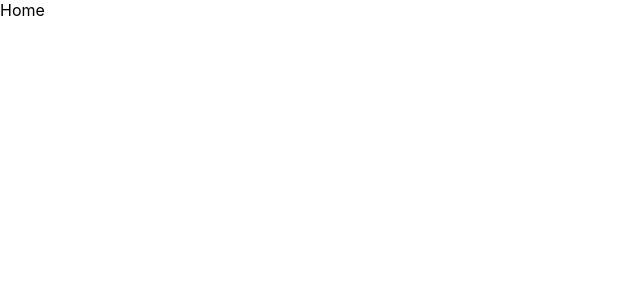
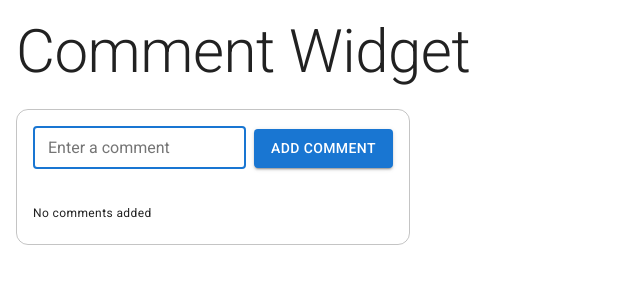
Before and after one commit to ayubshaikh1695/comment-widget, a React (Create React App) app: page / in a window 1280 px wide. Shown: the top 300 px of the page, without its empty margins (0-640 px from the left). Built offline with nearby package versions, Linux system fonts and the light colour scheme.

Commit message:
created Home component with handlers for comments and replies

```diff
--- a/src/App.js
+++ b/src/App.js
@@ -1,4 +1,4 @@
-import Home from "pages/home/home";
+import Home from "pages/home/home.component";
 
 const App = () => {
   return <Home />;
--- /dev/null
+++ b/src/pages/home/home.component.jsx
@@ -0,0 +1,208 @@
+import { useMemo, useState, useEffect } from "react";
+import Typography from "components/typography/typography.component";
+import NewComment from "widgets/new-comment/new-comment.component";
+import Button from "components/button/button.component";
+import Comment from "widgets/comment/comment.component";
+import {
+  getFromLocalStorage,
+  isObjectEmpty,
+  saveToLocalStorage,
+  sortCommentsByRecentDate,
+} from "utils";
+import styles from "./home.module.css";
+
+const Home = () => {
+  const [comments, setComments] = useState({});
+  const [replies, setReplies] = useState({});
+
+  useEffect(() => {
+    const persistedComments = getFromLocalStorage("comments");
+    const persistedReplies = getFromLocalStorage("replies");
+
+    if (!isObjectEmpty(persistedComments)) {
+      setComments(persistedComments);
+    }
+    if (!isObjectEmpty(persistedReplies)) {
+      setReplies(persistedReplies);
+    }
+  }, []);
+
+  useEffect(() => {
+    saveToLocalStorage("comments", comments);
+  }, [comments]);
+
+  useEffect(() => {
+    saveToLocalStorage("replies", replies);
+  }, [replies]);
+
+  const addNewComment = (comment) => {
+    setComments({ ...comments, [comment.id]: comment });
+  };
+
+  const updateComment = (obj) => {
+    if (comments[obj.id]) {
+      setComments({ ...comments, [obj.id]: obj });
+    } else if (replies[obj.id]) {
+      setReplies({ ...replies, [obj.id]: obj });
+    }
+  };
+
+  const deleteComment = (id) => {
+    // shallow copies of comment and replies from state
+    const commentsCopy = { ...comments };
+    const repliesCopy = { ...replies };
+
+    // function to delete the comment or reply object from either the
+    // comments state or replies state
+    const deleteHelper = (obj) => {
+      try {
+        if (obj.type === "comment") {
+          delete commentsCopy[obj.id];
+        } else if (obj.type === "reply") {
+          // checking if the parent object (on which the reply has been made)
+          // is available in the top level comments state or replies state and
+          // setting the value of parentObj constant to its reference
+          const parentObj =
+            repliesCopy[obj.parentId] || commentsCopy[obj.parentId];
+
+          if (parentObj) {
+            // filter out the replyId from the parent object replyIds array
+            // as the reply object is being deleted
+            parentObj.replyIds = parentObj.replyIds.filter(
+              (replyId) => replyId !== obj.id
+            );
+            // if parent objects's replyIds array is empty then delete that property
+            // from the parent object
+            if (!parentObj.replyIds.length) {
+              delete parentObj.replyIds;
+            }
+            delete repliesCopy[obj.id];
+          }
+        }
+      } catch (err) {
+        console.error(err);
+      }
+    };
+
+    const deleteObj = (obj) => {
+      try {
+        // check if the object (top level comment or a sub level reply) has
+        // replyIds and if so, recursively call deleteObj function for
+        // every replyId from replyIds by passing its object as argument
+        if (obj.replyIds) {
+          obj.replyIds.forEach((replyId) => {
+            deleteObj(replies[replyId]); // getting replyId object from replies state as a reply can't be in comments state (top level)
+            // once control returns back to the above line, call deleteHelper
+            // function with the object that was waiting for the nested objects to be deleted
+            deleteHelper(obj);
+          });
+        } else {
+          // if the object does not have any replyIds then this else block
+          // is executed calling deleteHelper function with the same object
+          deleteHelper(obj);
+        }
+      } catch (err) {
+        console.error(err);
+      }
+    };
+
+    // check if the id is of a top level comment or a sub level reply
+    // and call deleteObj function with that object
+    if (comments[id]) {
+      deleteObj(comments[id]);
+    } else if (replies[id]) {
+      deleteObj(replies[id]);
+    }
+
+    // finally set the comments and replies with the updated data in
+    // commentsCopy and repliesCopy
+    setComments(commentsCopy);
+    setReplies(repliesCopy);
+  };
+
+  const addNewReply = (reply) => {
+    const { id, parentId } = reply;
+
+    if (comments[parentId]) {
+      const commentsCopy = { ...comments };
+
+      if (commentsCopy[parentId].replyIds) {
+        commentsCopy[parentId].replyIds.unshift(id);
+      } else {
+        commentsCopy[parentId].replyIds = [id];
+      }
+
+      setComments(commentsCopy);
+      setReplies({ ...replies, [id]: reply });
+    } else if (replies[parentId]) {
+      const parentObj = { ...replies[parentId] };
+
+      if (parentObj.replyIds) {
+        parentObj.replyIds.unshift(id);
+      } else {
+        parentObj.replyIds = [id];
+      }
+
+      setReplies({
+        ...replies,
+        [parentId]: parentObj,
+        [id]: reply,
+      });
+    }
+  };
+
+  const commentsList = useMemo(() => {
+    let commentsArray = Object.keys(comments).map(
+      (commentId) => comments[commentId]
+    );
+    commentsArray = sortCommentsByRecentDate(commentsArray);
+    return commentsArray;
+  }, [comments]);
+
+  const handleDeleteAll = () => {
+    setComments({});
+    setReplies({});
+  };
+
+  return (
+    <div className={styles.wrapper}>
+      <div className={styles.jumbotron}>
+        <Typography variant="h2">Comment Widget</Typography>
+        <div className={styles.mainContent}>
+          <NewComment onAddComment={addNewComment} />
+          {commentsList.length > 0 ? (
+            <div className={styles.commentsContainer}>
+              <div className={styles.deleteAllContainer}>
+                <Button
+                  label="Delete All"
+                  variant="secondary"
+                  size="small"
+                  onClick={handleDeleteAll}
+                />
+              </div>
+              <ul className={styles.list}>
+                {commentsList.map((comment) => (
+                  <li key={comment.id} className={styles.listItem}>
+                    <Comment
+                      replies={replies}
+                      commentDetails={comment}
+                      onUpdate={updateComment}
+                      onDelete={deleteComment}
+                      onAddReply={addNewReply}
+                    />
+                  </li>
+                ))}
+              </ul>
+            </div>
+          ) : (
+            <Typography variant="caption-text" cssClass={styles.noCommentsText}>
+              No comments added
+            </Typography>
+          )}
+        </div>
+      </div>
+    </div>
+  );
+};
+
+export default Home;
--- a/src/pages/home/home.js
+++ /dev/null
@@ -1,7 +0,0 @@
-import styles from "./home.module.css";
-
-const Home = () => {
-  return <div className={styles.wrapper}>Home</div>;
-};
-
-export default Home;
--- a/src/pages/home/home.module.css
+++ b/src/pages/home/home.module.css
@@ -1,2 +1,43 @@
 .wrapper {
+  height: 100vh;
+  overflow: hidden auto;
 }
+
+.jumbotron {
+  max-width: 1400px;
+  width: 100%;
+  padding: 16px;
+  margin: 0 auto;
+}
+
+.mainContent {
+  max-width: calc(100% - 64px);
+  width: max-content;
+  padding: 16px;
+  border: 1.5px solid rgba(0, 0, 0, 0.23);
+  border-radius: 12px;
+}
+
+.commentsContainer {
+  display: flex;
+  flex-direction: column;
+  gap: 16px;
+  margin-top: 8px;
+}
+
+.deleteAllContainer > button {
+  display: block;
+  margin-left: auto;
+}
+
+.listItem > div {
+  max-width: calc(100% - 16px);
+}
+
+.listItem:not(:last-child) {
+  margin-bottom: 8px;
+}
+
+.noCommentsText {
+  margin-top: 12px;
+}
```
